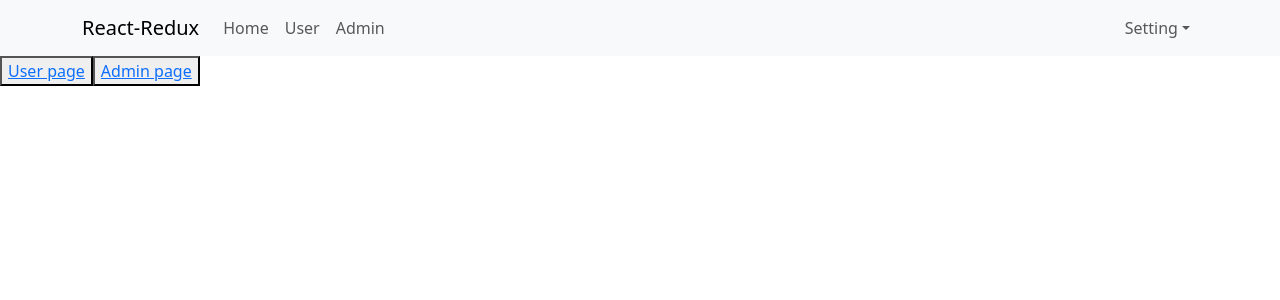
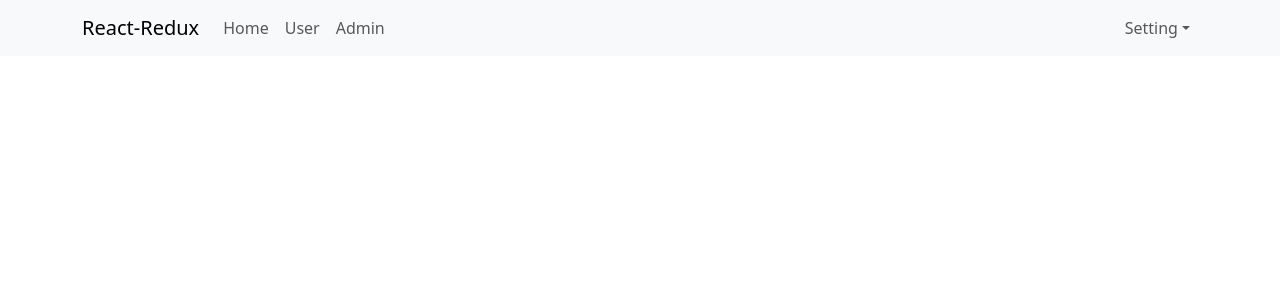
Before and after one commit to Edvo1901/base-react-redux, a React (Create React App) app: page / in a window 1280 px wide. Shown: the top 300 px of the page. Built offline with nearby package versions, Linux system fonts and the light colour scheme.

Commit message:
nested route

```diff
--- a/src/App.js
+++ b/src/App.js
@@ -1,18 +1,20 @@
 import './App.scss';
 import Header from './components/Header/Header.jsx';
-import {Link} from 'react-router-dom';
+import { Link, Outlet } from 'react-router-dom';
 
 const App = () => {
 	return (
 		<div className="app-container">
-			<Header/>
-			<div>
-				<button>
-					<Link to="/user">User page</Link>
-				</button>
-				<button>
-					<Link to="/admin">Admin page</Link>
-				</button>
+			<div className="header-container">
+				<Header />
+			</div>
+			<div className="main-container">
+				<div className="sidenav-container">
+
+				</div>
+				<div className="app-content">
+					<Outlet/>
+				</div>
 			</div>
 		</div>
 	);
--- a/src/index.js
+++ b/src/index.js
@@ -15,9 +15,10 @@
 		<React.StrictMode>
 			<BrowserRouter>
 				<Routes>
-					<Route path="/" element={<App/>}/>
-					<Route path="/admin" element={<Admin/>}/>
-					<Route path="/user" element={<User/>}/>
+					<Route path="/" element={<App />}>
+						<Route path="/admin" element={<Admin />} />
+						<Route path="/user" element={<User />} />
+					</Route>
 				</Routes>
 			</BrowserRouter>
 		</React.StrictMode>
```
